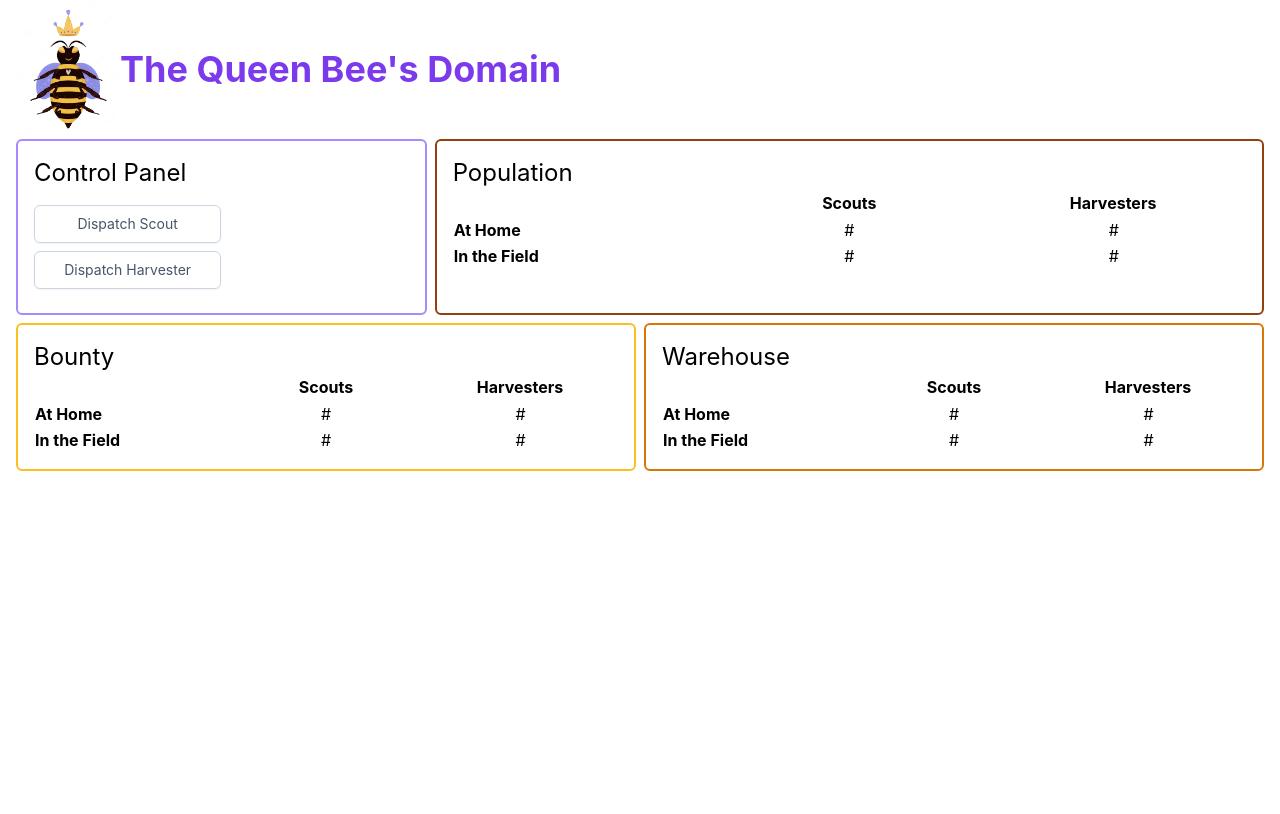
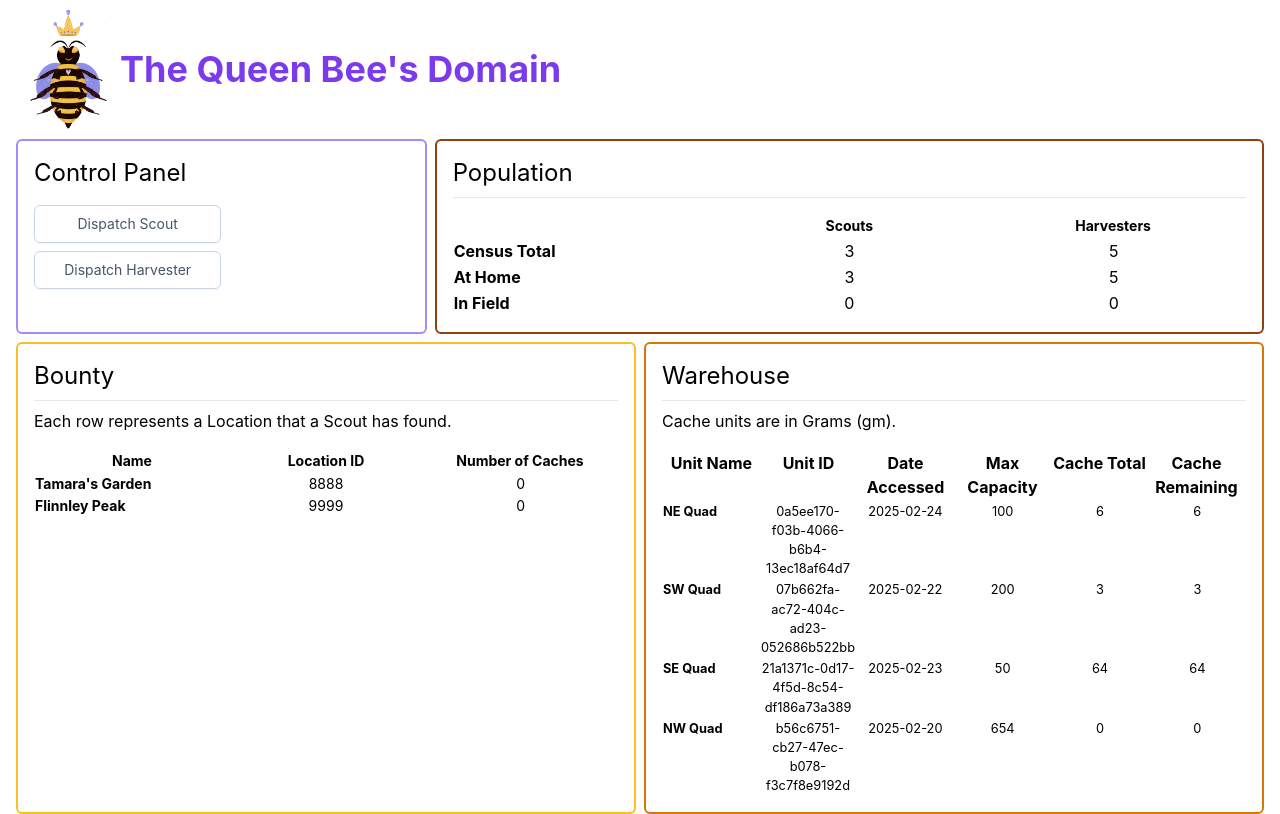
Before and after one commit to anandkkpr/ca.kkpr.interview.queen-bee-ddd, a React (Vite) app: page / in a window 1280 px wide. Built offline with nearby package versions, Linux system fonts and the light colour scheme; what @designbycode/tailwindcss-text-shadow would draw is missing.

Commit message:
UPDATE: 1) Added in a static DB file `db.ts`. 2) Updated Population and Warehouse Components to make use of the data in `db.ts`.

```diff
--- /dev/null
+++ b/src/_assets/data/db.ts
@@ -0,0 +1,152 @@
+import {DenizenDtoType} from "../../bounded-contexts/population/population.types.ts";
+import {LocationDtoType} from "../../bounded-contexts/bounty/bounty.types.ts";
+import {WarehouseUnitDtoType} from "../../bounded-contexts/warehouse/warehouse.types.ts";
+
+export const population: DenizenDtoType[] = [
+    {
+        uuid: '9e5b7ac1-726f-4e9b-8deb-c370cec41348',
+        role: 'queen',
+        name: 'Cecilia',
+        carryCapacityInGrams: 2,
+        isHome: true,
+    },
+    {
+        uuid: '5f0af68b-e7f0-47f0-8b43-197d11e3968b',
+        role: 'scout',
+        name: 'Markus',
+        carryCapacityInGrams: 2,
+        isHome: true,
+    },
+    {
+        uuid: '270bf0e1-f4a0-41d8-b3f3-4f2d245288f9',
+        role: 'scout',
+        name: 'Shitake',
+        carryCapacityInGrams: 2,
+        isHome: true,
+    },
+    {
+        uuid: '6c9926b7-6083-4406-ac95-a096c1d06a23',
+        role: 'scout',
+        name: 'Rabbit',
+        carryCapacityInGrams: 2,
+        isHome: true,
+    },
+    {
+        uuid: '7bccc863-4bf9-41e4-8aca-c1c7dc1605b2',
+        role: 'harvester',
+        name: 'Brutus',
+        carryCapacityInGrams: 65,
+        isHome: true,
+    },
+    {
+        uuid: 'a3179e5a-54c0-486b-ba98-8ae68ec9dedc',
+        role: 'harvester',
+        name: 'Ptolemy',
+        carryCapacityInGrams: 87,
+        isHome: true,
+    },
+    {
+        uuid: 'fa29f92a-b70e-45a2-bbe6-e83c82c7a1a0',
+        role: 'harvester',
+        name: 'Gary',
+        carryCapacityInGrams: 45,
+        isHome: true,
+    },
+    {
+        uuid: '04e71a07-c3f4-4aa9-a035-cf8aaa920d3d',
+        role: 'harvester',
+        name: 'Mithun',
+        carryCapacityInGrams: 90,
+        isHome: true,
+    },
+    {
+        uuid: '0e34a916-6805-4b83-8848-e160e09d2130',
+        role: 'harvester',
+        name: 'Ayushman',
+        carryCapacityInGrams: 512,
+        isHome: true,
+    }
+];
+
+export const locations: LocationDtoType[] = [
+    {
+        uuid: '64e8cef6-3106-4817-a93c-36e91ac8c423',
+        name: 'Tamara\'s Garden',
+        pollenBounty: [
+            {
+                uuid: 'afae15f4-3f66-45ee-8f57-07cd3840cedb',
+                grams: 6
+            }
+        ]
+    },
+    {
+        uuid: 'bdf22c36-703e-4f37-976e-a340f12307b6',
+        name: 'Flinnley Peak',
+        pollenBounty: [
+            {
+                uuid: 'c6e38cde-2458-42b8-88bf-c8d0b62fcbda',
+                grams: 24
+            }
+        ]
+    },
+    {
+        uuid: 'eb601eaa-b052-4bad-b69d-93614384925b',
+        name: 'Downton Abbey',
+        pollenBounty: [
+            {
+                uuid: '53f4ab96-b4a9-4bfd-9c7d-a639e6603420',
+                grams: 2
+            }
+        ]
+    },
+];
+
+export const warehouses: WarehouseUnitDtoType[] = [
+    {
+        uuid: '0a5ee170-f03b-4066-b6b4-13ec18af64d7',
+        name: 'NE Quad',
+        dateUpdated: '2025-02-24',
+        maxCapacityInGrams: 100,
+        pollenCache: [
+            {
+                uuid: '6eeb7708-43a1-422e-98c4-e68876b21077',
+                grams: 6
+            }
+        ]
+    },
+    {
+        uuid: '07b662fa-ac72-404c-ad23-052686b522bb',
+        name: 'SW Quad',
+        dateUpdated: '2025-02-22',
+        maxCapacityInGrams: 200,
+        pollenCache: [
+            {
+                uuid: '10833418-8ea7-4b75-9580-814aa59440ca',
+                grams: 3
+            },
+        ]
+    },
+    {
+        uuid: '21a1371c-0d17-4f5d-8c54-df186a73a389',
+        name: 'SE Quad',
+        dateUpdated: '2025-02-23',
+        maxCapacityInGrams: 50,
+        pollenCache: [
+            {
+                uuid: 'cc54b7ec-7eb5-429a-acb2-d29ffd2b8ea7',
+                grams: 6
+            },
+            {
+                uuid: '080d58ec-d296-4e6a-9570-18bfce79850b',
+                grams: 58
+            }
+        ]
+    },
+    {
+        uuid: 'b56c6751-cb27-47ec-b078-f3c7f8e9192d',
+        name: 'NW Quad',
+        dateUpdated: '2025-02-20',
+        maxCapacityInGrams: 654,
+        pollenCache: []
+    },
+]
--- a/src/bounded-contexts/bounty/Bounty.tsx
+++ b/src/bounded-contexts/bounty/Bounty.tsx
@@ -1,22 +1,24 @@
 export const Bounty = () => {
     return (
         <>
-            <h2 className='text-2xl'>Bounty</h2>
+            <h2 className='text-2xl mb-2'>Bounty</h2>
+            <hr className='my-2'/>
+            <p className='mb-4'>Each row represents a Location that a Scout has found.</p>
             <table className='flex flex-col'>
-                <th className='grid grid-cols-3 text-center font-bold'>
-                    <td>&nbsp;</td>
-                    <td>Scouts</td>
-                    <td>Harvesters</td>
+                <th className='grid grid-cols-3 text-center text-sm font-bold'>
+                    <td>Name</td>
+                    <td>Location ID</td>
+                    <td>Number of Caches</td>
                 </th>
-                <tr className='grid grid-cols-3 text-center'>
-                    <td className='text-left font-bold'>At Home</td>
-                    <td>#</td>
-                    <td>#</td>
+                <tr className='grid grid-cols-3 text-center text-sm'>
+                    <td className='text-left font-bold'>Tamara's Garden</td>
+                    <td>8888</td>
+                    <td>0</td>
                 </tr>
-                <tr className='grid grid-cols-3 text-center'>
-                    <td className='text-left font-bold'>In the Field</td>
-                    <td>#</td>
-                    <td>#</td>
+                <tr className='grid grid-cols-3 text-center text-sm'>
+                    <td className='text-left font-bold'>Flinnley Peak</td>
+                    <td>9999</td>
+                    <td>0</td>
                 </tr>
             </table>
         </>
--- a/src/bounded-contexts/bounty/bounty.types.ts
+++ b/src/bounded-contexts/bounty/bounty.types.ts
@@ -3,12 +3,13 @@ import {IntegerPositiveDto, UuidDto} from "../../cross-cutting/types/cross-cutti
 
 export const PollenCacheDto = z.object({
     uuid: UuidDto,
-    cacheSizeInGrams: IntegerPositiveDto,
+    grams: IntegerPositiveDto,
 })
 export type PollenCacheDtoType = z.infer<typeof PollenCacheDto>;
 
 export const LocationDto = z.object({
     uuid: UuidDto,
+    name: z.string(),
     pollenBounty: z.array(PollenCacheDto),
 })
 export type LocationDtoType = z.infer<typeof LocationDto>;
--- a/src/bounded-contexts/population/Population.tsx
+++ b/src/bounded-contexts/population/Population.tsx
@@ -1,22 +1,38 @@
+import {population} from "../../_assets/data/db.ts";
+
 export const Population = () => {
     return (
         <>
-            <h2 className='text-2xl'>Population</h2>
+            <h2 className='text-2xl mb-2'>Population</h2>
+            <hr className='mt-2 mb-4'/>
             <table className='flex flex-col'>
-                <th className='grid grid-cols-3 text-center font-bold'>
+                <th className='grid grid-cols-3 text-center text-sm font-bold'>
                     <td>&nbsp;</td>
                     <td>Scouts</td>
                     <td>Harvesters</td>
                 </th>
                 <tr className='grid grid-cols-3 text-center'>
-                    <td className='text-left font-bold'>At Home</td>
-                    <td>#</td>
-                    <td>#</td>
+                    <td className='text-left font-bold'>Census Total</td>
+                    <td>{population.filter(d => d.role == 'scout').length}</td>
+                    <td>{population.filter(d => d.role == 'harvester').length}</td>
                 </tr>
                 <tr className='grid grid-cols-3 text-center'>
-                    <td className='text-left font-bold'>In the Field</td>
-                    <td>#</td>
-                    <td>#</td>
+                    <td className='text-left font-bold'>At Home</td>
+                    <td>{population.filter(d => {
+                        return d.isHome && d.role == 'scout'
+                    }).length}</td>
+                    <td>{population.filter(d => {
+                        return d.isHome && d.role == 'harvester'
+                    }).length}</td>
+                </tr>
+                <tr className='grid grid-cols-3 text-center'>
+                    <td className='text-left font-bold'>In Field</td>
+                    <td>{population.filter(d => {
+                        return !d.isHome && d.role == 'scout'
+                    }).length}</td>
+                    <td>{population.filter(d => {
+                        return !d.isHome && d.role == 'harvester'
+                    }).length}</td>
                 </tr>
             </table>
         </>
--- a/src/bounded-contexts/population/population.types.ts
+++ b/src/bounded-contexts/population/population.types.ts
@@ -1,7 +1,7 @@
 import {z} from "zod";
 import {IntegerPositiveDto, UuidDto} from "../../cross-cutting/types/cross-cutting.types.ts";
 
-export const DenizenRolesEnumDto = z.enum(['queen', 'worker', 'scout']);
+export const DenizenRolesEnumDto = z.enum(['queen', 'harvester', 'scout']);
 export type DenizenRolesEnumDtoType = z.infer<typeof DenizenRolesEnumDto>;
 
 export const DenizenDto = z.object({
@@ -10,6 +10,7 @@ export const DenizenDto = z.object({
     name: z.string().nullish(),
     bio: z.string().nullish(),
     carryCapacityInGrams: IntegerPositiveDto,
+    isHome: z.boolean(),
 })
 export type DenizenDtoType = z.infer<typeof DenizenDto>;
 
--- a/src/bounded-contexts/warehouse/Warehouse.tsx
+++ b/src/bounded-contexts/warehouse/Warehouse.tsx
@@ -1,23 +1,36 @@
+import {warehouses} from "../../_assets/data/db.ts";
+
 export const Warehouse = () => {
     return (
         <>
-            <h2 className='text-2xl'>Warehouse</h2>
+            <h2 className='text-2xl mb-2'>Warehouse</h2>
+            <hr className='my-2'/>
+            <p className='mb-4'>Cache units are in Grams (gm).</p>
             <table className='flex flex-col'>
-                <th className='grid grid-cols-3 text-center font-bold'>
-                    <td>&nbsp;</td>
-                    <td>Scouts</td>
-                    <td>Harvesters</td>
+                <th className='grid grid-cols-6 text-center font-bold'>
+                    <td>Unit Name</td>
+                    <td>Unit ID</td>
+                    <td>Date Accessed</td>
+                    <td>Max Capacity</td>
+                    <td>Cache Total</td>
+                    <td>Cache Remaining</td>
                 </th>
-                <tr className='grid grid-cols-3 text-center'>
-                    <td className='text-left font-bold'>At Home</td>
-                    <td>#</td>
-                    <td>#</td>
-                </tr>
-                <tr className='grid grid-cols-3 text-center'>
-                    <td className='text-left font-bold'>In the Field</td>
-                    <td>#</td>
-                    <td>#</td>
-                </tr>
+                {warehouses.map(w => {
+                    let cacheGramTotal = 0;
+
+                    w.pollenCache.forEach((p) => cacheGramTotal += p.grams);
+
+                    return (
+                        <tr className='grid grid-cols-6 text-center text-[0.8rem]'>
+                            <td className='text-left font-bold'>{w.name}</td>
+                            <td className=''>{w.uuid}</td>
+                            <td>{w.dateUpdated}</td>
+                            <td>{w.maxCapacityInGrams}</td>
+                            <td>{cacheGramTotal}</td>
+                            <td>{cacheGramTotal}</td>
+                        </tr>
+                    )
+                })}
             </table>
         </>
     );
--- a/src/bounded-contexts/warehouse/warehouse.types.ts
+++ b/src/bounded-contexts/warehouse/warehouse.types.ts
@@ -1,13 +1,13 @@
 import {z} from "zod";
-import {UuidDto} from "../../cross-cutting/types/cross-cutting.types.ts";
+import {IntegerPositiveDto, UuidDto} from "../../cross-cutting/types/cross-cutting.types.ts";
 import {PollenCacheDto} from "../bounty/bounty.types.ts";
 
 
 export const WarehouseUnitDto = z.object({
     uuid: UuidDto,
-    pollenCache: PollenCacheDto,
+    name: z.string(),
+    dateUpdated: z.string(),
+    maxCapacityInGrams: IntegerPositiveDto,
+    pollenCache: z.array(PollenCacheDto),
 });
-export type CensusDtoType = z.infer<typeof WarehouseUnitDto>;
-
-export const WorkersInFieldDto = WarehouseUnitDto;
-export type WorkersInFieldDtoType = z.infer<typeof WarehouseUnitDto>;
+export type WarehouseUnitDtoType = z.infer<typeof WarehouseUnitDto>;
```
